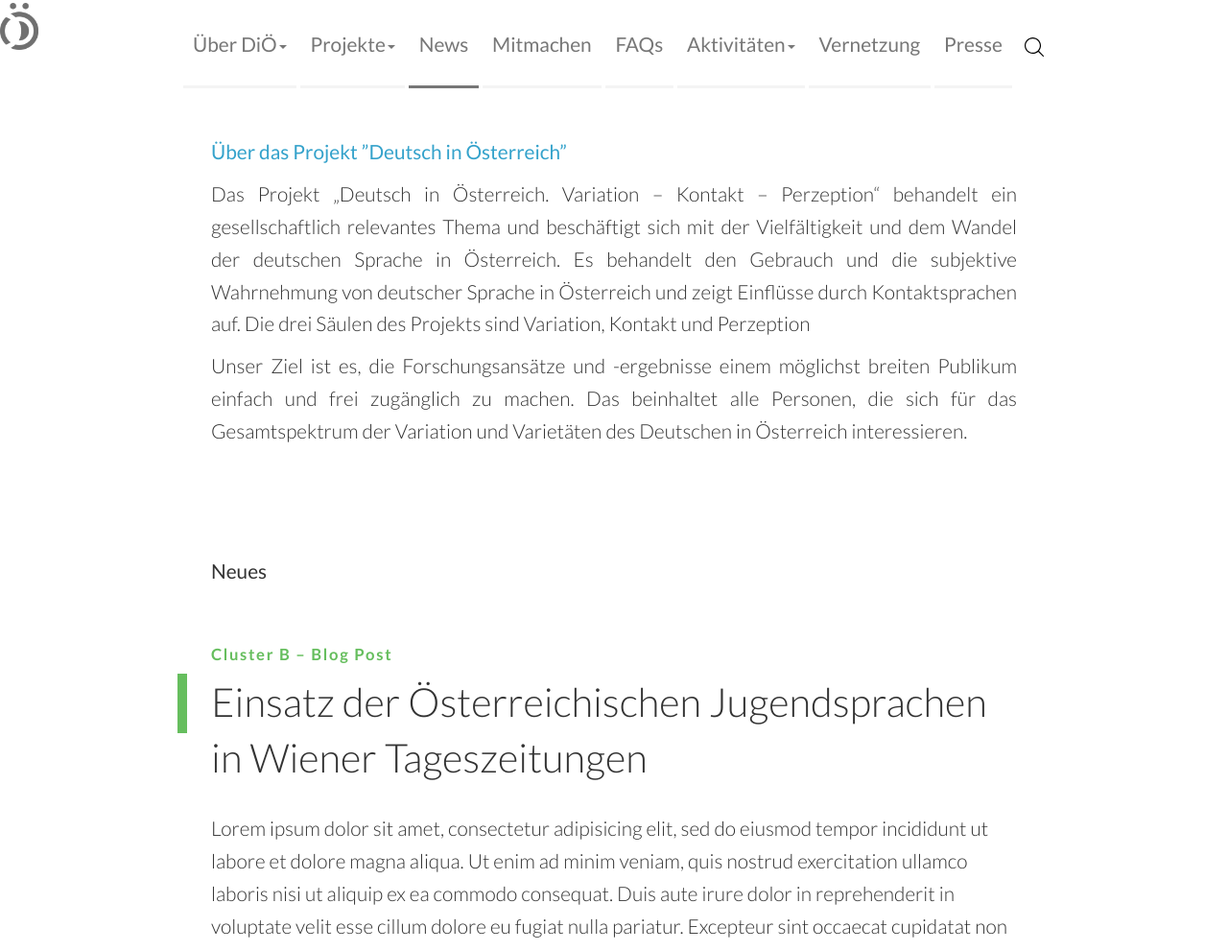
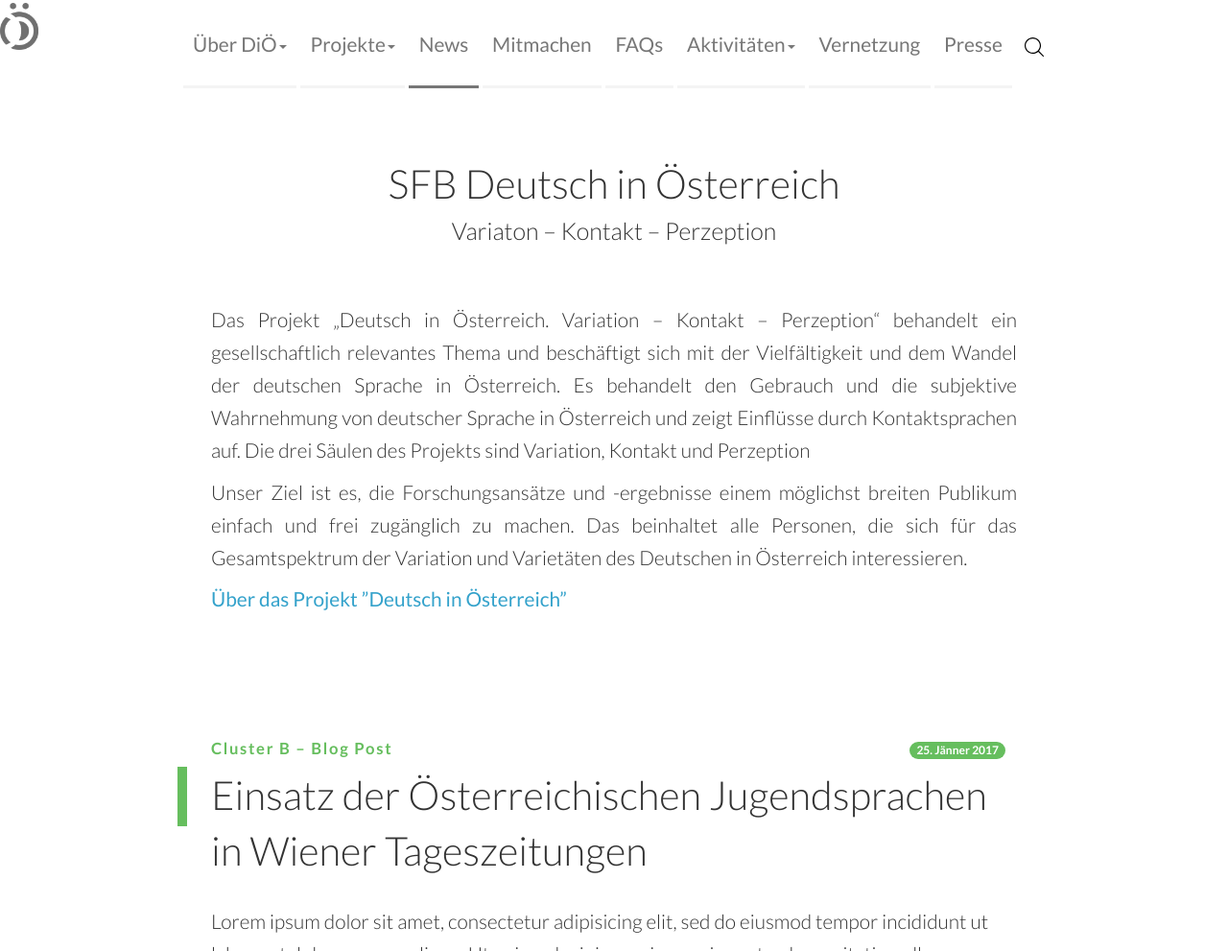
Before and after one commit to german-in-austria/dioe-website, a plain HTML site: page index.html in a window 1280 px wide. Shown: the part 387-1378 px from the top of the page at 96% size. Drawn offline with nearby package versions, Linux system fonts and the light colour scheme; a script that the page names is missing.

Commit message:
center headline, remove news headline, date badge.

```diff
--- a/index.html
+++ b/index.html
@@ -59,7 +59,11 @@
     </nav>
     <div class="container narrow">
       <article class="intro-text text-center"><br>
-        <p><a href="/ueber-dioe" class="bold">Über das Projekt ”Deutsch in Österreich”</a></p>
+        <h1 class="text-center">
+          SFB Deutsch in Österreich
+          <span>Variaton – Kontakt – Perzeption</span>
+        </h1>
+        <br />
         <p>
           Das Projekt „Deutsch in Österreich. Variation – Kontakt – Perzeption“ behandelt ein gesellschaftlich relevantes Thema
           und beschäftigt sich mit der Vielfältigkeit und dem Wandel der deutschen Sprache in Österreich. Es behandelt den Gebrauch
@@ -70,13 +74,14 @@
           Unser Ziel ist es, die Forschungsansätze und -ergebnisse einem möglichst breiten Publikum einfach und frei zugänglich zu
           machen. Das beinhaltet alle Personen, die sich für das Gesamtspektrum der Variation und Varietäten des Deutschen in
           Österreich interessieren.
-        </p><br>
+        </p>
+        <p><a href="/ueber-dioe" class="bold">Über das Projekt ”Deutsch in Österreich”</a></p>
       </article>
     </div>
     <div class="container narrow">
       <div class="news-main"><br><br>
-        <p class="bold">Neues</p>
         <article class="preview blog-post">
+          <div class="badge date pull-right">25. Jänner 2017</div>
           <h5>Cluster B – Blog Post</h5>
           <h1 class="title">Einsatz der Österreichischen Jugendsprachen in Wiener Tageszeitungen</h1>
           <p>Lorem ipsum dolor sit amet, consectetur adipisicing elit, sed do eiusmod tempor incididunt ut labore et dolore magna aliqua. Ut enim ad minim veniam, quis nostrud exercitation ullamco laboris nisi ut aliquip ex ea commodo consequat. Duis aute irure dolor in reprehenderit in voluptate velit esse cillum dolore eu fugiat nulla pariatur. Excepteur sint occaecat cupidatat non proident, sunt in culpa qui officia deserunt mollit anim id est laborum.</p>
```
